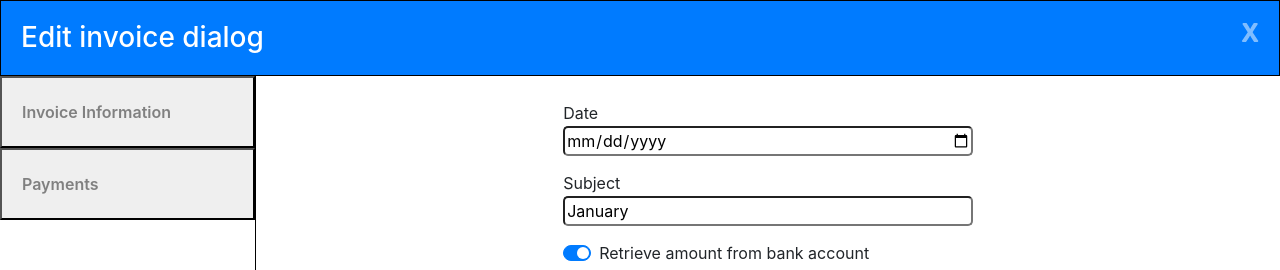
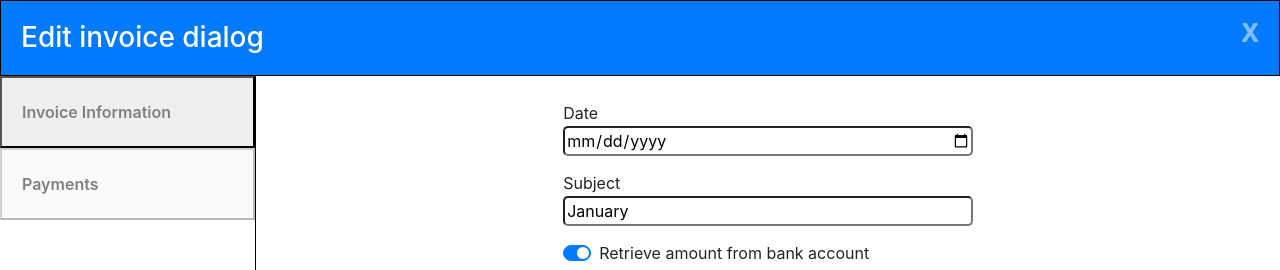
Before and after one commit to MiguelGuerra/vermietet-app, an Angular app: page /edit-invoice/1 in a window 1280 px wide. Shown: the top 270 px of the page. Built offline with nearby package versions, Linux system fonts and the light colour scheme.

Commit message:
more small changes

```diff
--- a/src/app/components/home/add-invoice/add-invoice.component.scss
+++ b/src/app/components/home/add-invoice/add-invoice.component.scss
@@ -29,19 +29,17 @@
     button {
         width: 100%;
         text-align: left;
-        cursor: pointer;
         height: 10%;
         font-weight: 600;
         color: gray;
         padding-left: 20px;
-        &:hover {
+        &:hover:enabled {
             background-color: gainsboro;
             color: black;
+            cursor: pointer;
         }
-        &:disabled {
-            &:hover {
-                cursor: unset;
-            }
+        &:disabled{
+            opacity: .5;
         }
     }
 }
--- a/src/app/components/home/edit-invoice/edit-invoice.component.html
+++ b/src/app/components/home/edit-invoice/edit-invoice.component.html
@@ -6,7 +6,7 @@
 
   <div class="side-bar">
     <button>Invoice Information</button>
-    <button [disabled]="retrieving">Payments</button>
+    <button [disabled]="!retrieving">Payments</button>
   </div>
 
   <div class="content">
```
